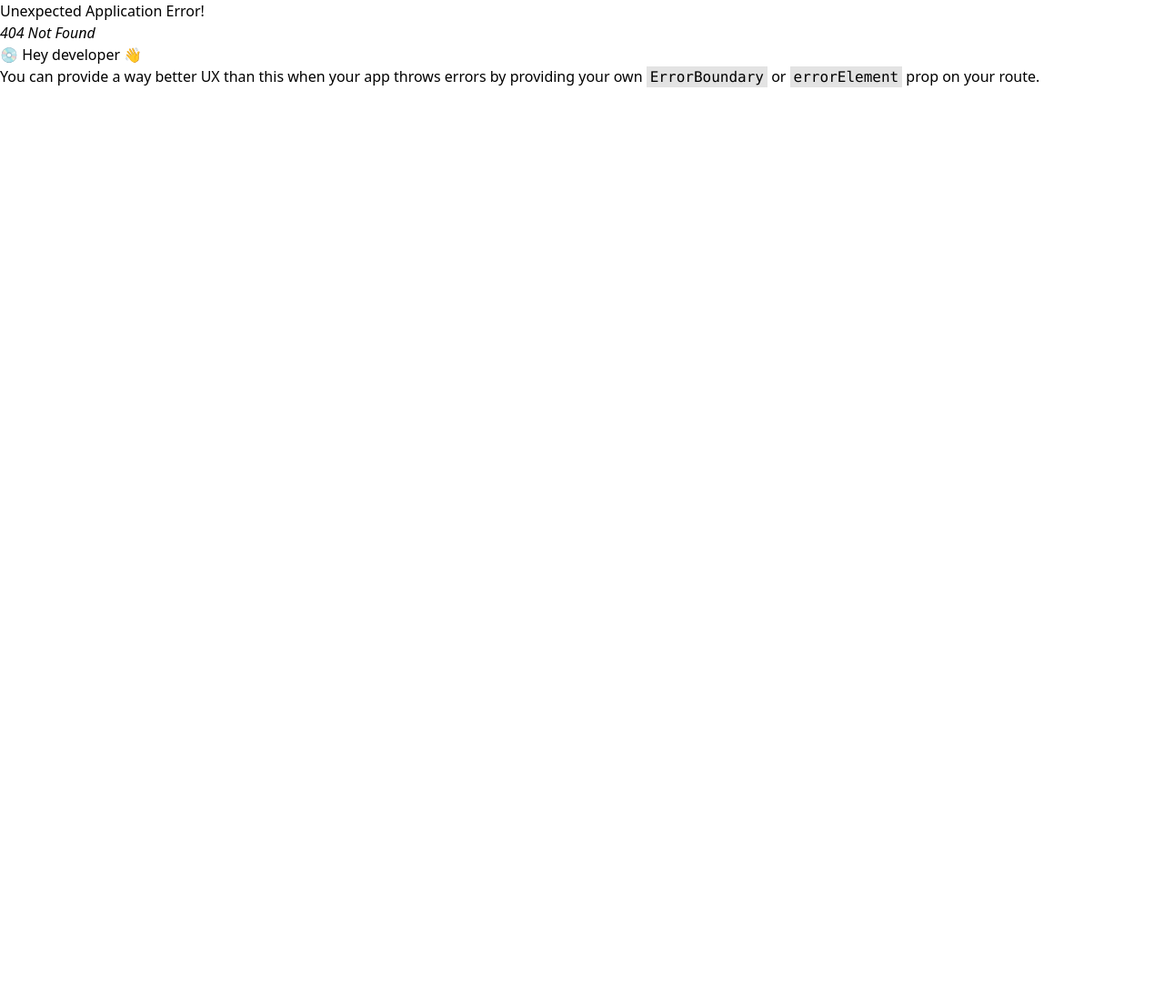
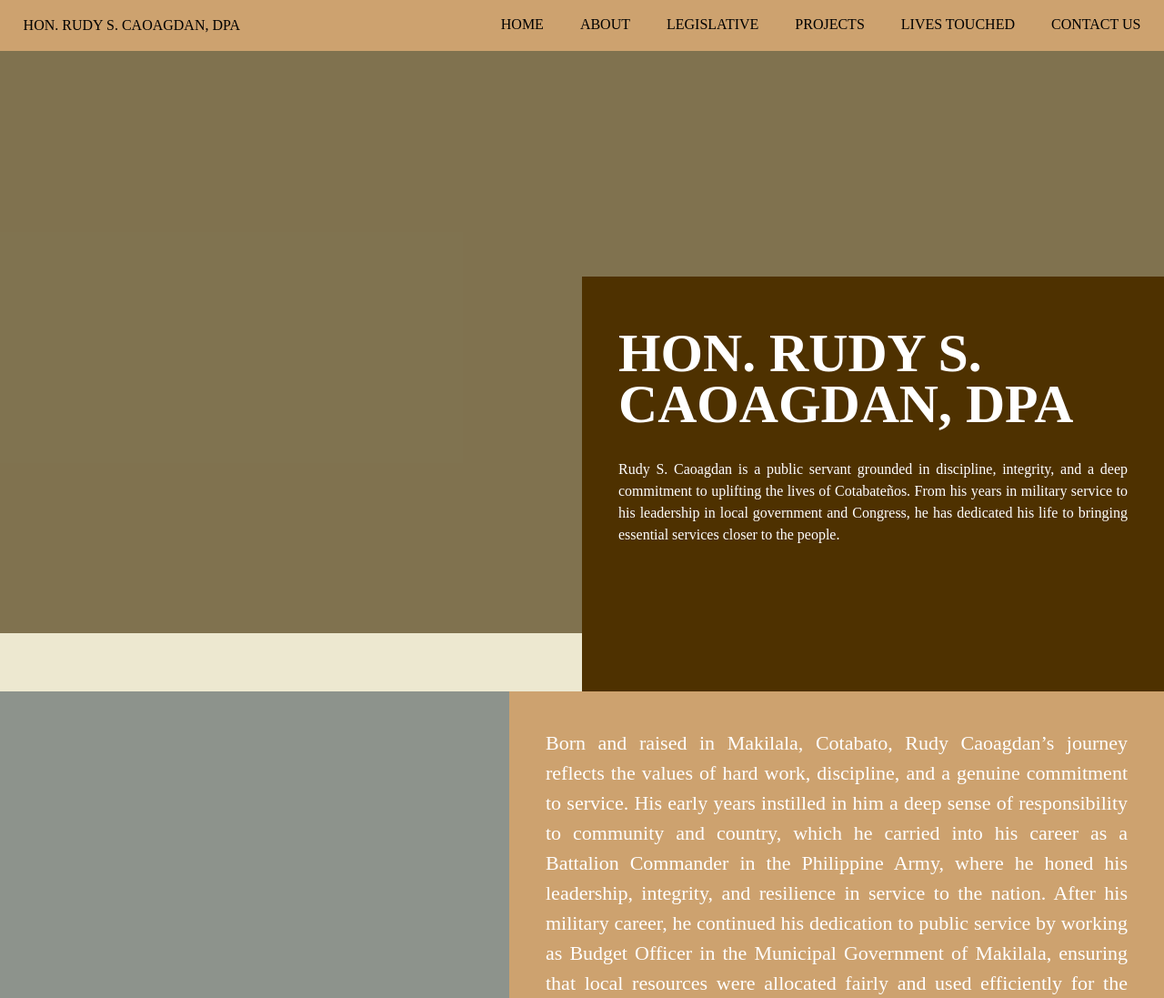
Before and after one commit to Kurev/Blog-Post, a React (Vite) app: page /about in a window 1280 px wide. Before the commit this address had no page. Shown: the top 1097 px of the page at 91% size. Before the commit the page ends 800 px from the top, so only its background shows below. Built offline with nearby package versions, Linux system fonts and the light colour scheme.

Commit message:
adding about page and link router for the navbar list

```diff
--- a/src/components/Navbar.tsx
+++ b/src/components/Navbar.tsx
@@ -1,31 +1,52 @@
-
+import { Link } from "react-router-dom";
 
 interface LinkTypes {
   name: string;
+  link: string;
 }
 
 const Navbar = () => {
-
   const links: LinkTypes[] = [
-    {name: "HOME"},
-    {name: "ABOUT"},
-    {name: "LEGISLATIVE"},
-    {name: "PROJECTS"},
-    {name: "LIVES TOUCHED"},
-    {name: "CONTACT US"},
-  ]
-
+    {
+      name: "HOME",
+      link: "/",
+    },
+    {
+      name: "ABOUT",
+      link: "/about",
+    },
+    {
+      name: "LEGISLATIVE",
+      link: "/legislative",
+    },
+    {
+      name: "PROJECTS",
+      link: "/projects",
+    },
+    {
+      name: "LIVES TOUCHED",
+      link: "/livesTouched",
+    },
+    {
+      name: "CONTACT US",
+      link: "/contact",
+    },
+  ];
 
   return (
     <nav className="w-full flex justify-between py-4 px-[2%] bg-[#cda26f] font-times sticky top-0 z-20">
       <p>HON. RUDY S. CAOAGDAN, DPA</p>
       <ul className=" flex gap-10">
         {links.map((link, index) => (
-          <li className="cursor- text-sm" key={index}>{link.name}</li>
+          <Link to={link.link}>
+            <li className="cursor- text-sm" key={index}>
+              {link.name}
+            </li>
+          </Link>
         ))}
       </ul>
     </nav>
-  )
-}
+  );
+};
 
-export default Navbar
+export default Navbar;
--- /dev/null
+++ b/src/components/about/Bio.tsx
@@ -0,0 +1,29 @@
+interface BioProps {
+  desc: string;
+}
+
+const Bio = () => {
+  const biodesc:BioProps[] = [
+    {
+      desc: "Born and raised in Makilala, Cotabato, Rudy Caoagdan’s journey reflects the values of hard work, discipline, and a genuine commitment to service. His early years instilled in him a deep sense of responsibility to community and country, which he carried into his career as a Battalion Commander in the Philippine Army, where he honed his leadership, integrity, and resilience in service to the nation. After his military career, he continued his dedication to public service by working as Budget Officer in the Municipal Government of Makilala, ensuring that local resources were allocated fairly and used efficiently for the benefit of the people.",
+    },
+    {
+      desc: "In 2010, he was entrusted with greater responsibility as Mayor of Makilala, where he prioritized programs in education, agriculture, and community development, laying foundations that improved opportunities for students, strengthened support for farmers, and promoted unity across barangays. His initiatives as mayor showcased his vision for inclusive growth and responsive governance, earning him the trust and respect of his constituents.",
+    },
+    {
+      desc: "Since 2019, he has been serving as the Representative of Cotabato’s 2nd District in Congress. In this role, he has worked tirelessly to ensure that national resources reach the grassroots level and that local voices are not only heard but are actively considered in policymaking. By authoring and supporting legislation that addresses pressing issues in education, rural development, and good governance, he continues to champion progress for Cotabateños and uphold his lifelong belief that leadership is best measured through service that transforms lives.",
+    },
+  ];
+  return (
+    <div className="flex justify-end w-full py-[4rem]">
+      <div className=" bg-[#8d938c] w-[35rem] "></div>
+      <div className=" bg-[#cda26f] w-[45rem] flex flex-col gap-7 p-10 font-times text-white">
+        {biodesc.map((list, index) => (
+          <p className="text-[1.375rem] text-justify" key={index}>{list.desc}</p>
+        ))}
+      </div>
+    </div>
+  );
+};
+
+export default Bio;
--- /dev/null
+++ b/src/components/about/Hero.tsx
@@ -0,0 +1,12 @@
+const Hero = () => {
+  return (
+    <div className="bg-[#54431bb5] w-full h-[80vh] flex justify-end items-end">
+      <div className="w-[40rem]  bg-[#4e3100] font-times text-white px-10 py-14 pb-40 flex flex-col gap-8 translate-y-16">
+        <h1 className="text-[3.737rem] leading-14 font-bold">HON. RUDY S. CAOAGDAN, DPA</h1>
+        <p className="text-[1rem] text-justify">Rudy S. Caoagdan is a public servant grounded in discipline, integrity, and a deep commitment to uplifting the lives of Cotabateños. From his years in military service to his leadership in local government and Congress, he has dedicated his life to bringing essential services closer to the people.</p>
+      </div>
+    </div>
+  );
+};
+
+export default Hero;
--- /dev/null
+++ b/src/components/about/Issue.tsx
@@ -0,0 +1,38 @@
+interface IssueProps {
+  issues: string;
+}
+
+const Issue = () => {
+  const issue: IssueProps[] = [
+    {
+      issues:
+        "Stance Lorem ipsum dolor sit amet, consectetuer adipiscing elit. Aenean commodo ligula eget dolor. Aenean massa. Cum sociis natoque penatibus et magnis dis parturient montes, nascetur ridiculus mus. Donec quam felis, ultricies nec, pellentesque eu, pretium quis, sem. Nulla consequat massa quis enim. Donec pede justo, fringilla vel, aliquet nec, vulputate eget, arcu. In enim justo, rhoncus ut, imperdiet a, venenatis vitae, justo.  ",
+    },
+    {
+      issues:
+        "Stance Lorem ipsum dolor sit amet, consectetuer adipiscing elit. Aenean commodo ligula eget dolor. Aenean massa. Cum sociis natoque penatibus et magnis dis parturient montes, nascetur ridiculus mus. Donec quam felis, ultricies nec, pellentesque eu, pretium quis, sem. Nulla consequat massa quis enim. Donec pede justo, fringilla vel, aliquet nec, vulputate eget, arcu. In enim justo, rhoncus ut, imperdiet a, venenatis vitae, justo.  ",
+    },
+    {
+      issues:
+        "Stance Lorem ipsum dolor sit amet, consectetuer adipiscing elit. Aenean commodo ligula eget dolor. Aenean massa. Cum sociis natoque penatibus et magnis dis parturient montes, nascetur ridiculus mus. Donec quam felis, ultricies nec, pellentesque eu, pretium quis, sem. Nulla consequat massa quis enim. Donec pede justo, fringilla vel, aliquet nec, vulputate eget, arcu. In enim justo, rhoncus ut, imperdiet a, venenatis vitae, justo.  ",
+    },
+  ];
+  return (
+    <div className="font-times text-[#5d4102] py-[5rem]">
+        <div className="flex justify-center mb-12">
+            <h3 className="text-[2.112rem] font-semibold">STANCE PF KEY ISSUES</h3>
+        </div>
+
+      <ul className="grid grid-cols-3 px-[15%] gap-16 ">
+        {issue.map((name, index) => (
+          <div className="flex flex-col gap-5 border-1 px-4 py-10 cursor-pointer hover:bg-[#4e3100] hover:text-white hover:scale-110 duration-500">
+            <h4>Key Issue {index + 1}</h4>
+            <li className="text-justify text-[0.881rem]" key={index}>{name.issues}</li>
+          </div>
+        ))}
+      </ul>
+    </div>
+  );
+};
+
+export default Issue;
--- /dev/null
+++ b/src/components/about/MissionValues.tsx
@@ -0,0 +1,16 @@
+const MissionValues = () => {
+  return (
+    <div className="grid grid-cols-2 justify-center font-times text-[#5d4102] px-[5%]">
+      <div className="">
+        <h2 className="text-[1.512rem] font-bold">MISSION & VALUES</h2>
+        <p className="text-[2.188rem] font-bold">Decades of Leadership, <br/> Thousands of Lives Changed</p>
+      </div>
+      <div className="flex gap-20 ">
+        <p className="text-justify text-[1.119rem]">Mission LLorem ipsum dolor sit amet, consectetur adipiscing elit. Sed do eiusmod tempor incididunt ut labore et dolore magna aliqua. Ut enim ad minim veniam, quis nostrud exercitation ullamco laboris nisi ut aliquip ex ea commodo consequat. </p>
+        <p className="text-justify text-[1.119rem]">Values LLorem ipsum dolor sit amet, consectetur adipiscing elit. Sed do eiusmod tempor incididunt ut labore et dolore magna aliqua. Ut enim ad minim veniam, quis nostrud exercitation ullamco laboris nisi ut aliquip ex ea commodo consequat. </p>
+      </div>
+    </div>
+  );
+};
+
+export default MissionValues;
--- a/src/pages/About.tsx
+++ b/src/pages/About.tsx
@@ -0,0 +1,26 @@
+
+import Bio from '../components/about/Bio'
+import Hero from '../components/about/Hero'
+import Issue from '../components/about/Issue'
+import MissionValues from '../components/about/MissionValues'
+import MainLayout from '../layouts/MainLayout'
+
+
+const About = () => {
+  return (
+    <MainLayout>
+        <main>
+            <section>
+                <Hero />
+                <Bio />
+            </section>
+            <section>
+                <MissionValues />
+                <Issue />
+            </section>
+        </main>
+    </MainLayout >
+  )
+}
+
+export default About
--- a/src/pages/Contact.tsx
+++ b/src/pages/Contact.tsx
@@ -0,0 +1,9 @@
+
+
+const Contact = () => {
+  return (
+    <div>Contact</div>
+  )
+}
+
+export default Contact
--- a/src/pages/Legislative.tsx
+++ b/src/pages/Legislative.tsx
@@ -0,0 +1,9 @@
+
+
+const Legislative = () => {
+  return (
+    <div>Legislative</div>
+  )
+}
+
+export default Legislative
--- a/src/pages/LivesTouched.tsx
+++ b/src/pages/LivesTouched.tsx
@@ -0,0 +1,9 @@
+
+
+const LivesTouched = () => {
+  return (
+    <div>LivesTouched</div>
+  )
+}
+
+export default LivesTouched
--- a/src/pages/News&Update.tsx
+++ b/src/pages/News&Update.tsx
@@ -0,0 +1,9 @@
+
+
+const News&Update = () => {
+  return (
+    <div>News&Update</div>
+  )
+}
+
+export default News&Update
--- a/src/pages/Projects.tsx
+++ b/src/pages/Projects.tsx
@@ -0,0 +1,9 @@
+
+
+const Projects = () => {
+  return (
+    <div>Projects</div>
+  )
+}
+
+export default Projects
```
Also changed, not shown: src/main.tsx (+13 -1 lines).
